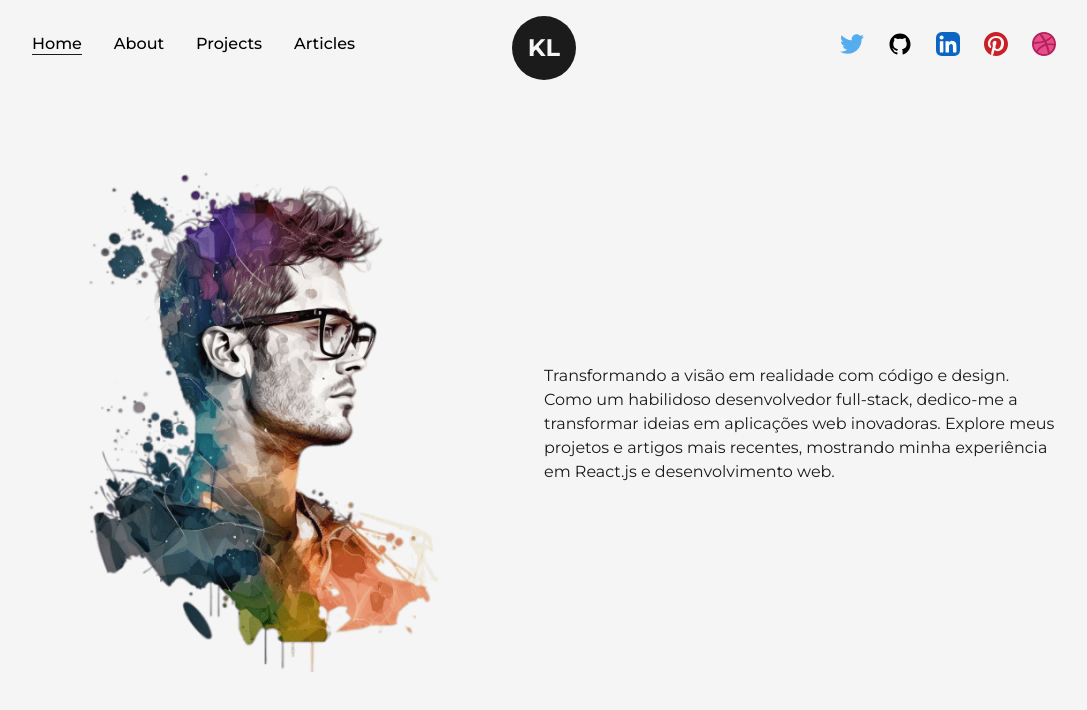
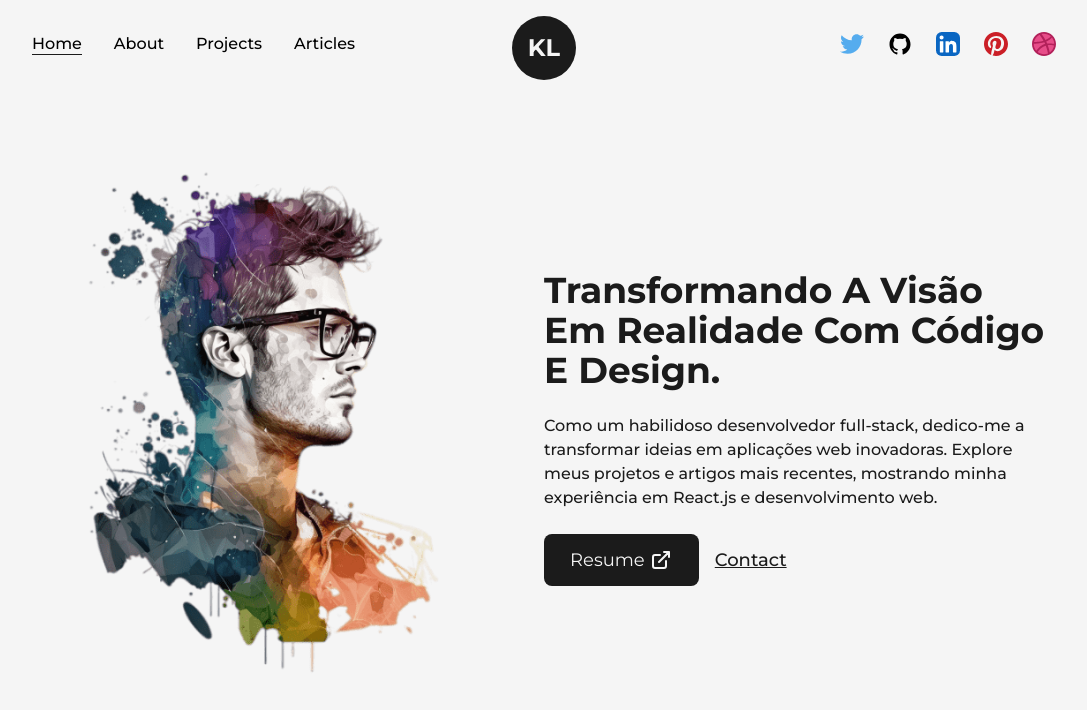
Before and after one commit to KEENNEEDYY/portifolio-CB, a Next.js app: page / in a window 1280 px wide. Shown: the top 710 px of the page, without its empty margins (96-1183 px from the left). Built offline with nearby package versions, Linux system fonts and the light colour scheme.

Commit message:
Creating Animated Text Component

```diff
--- /dev/null
+++ b/src/components/AnimatedText.js
@@ -0,0 +1,57 @@
+import React from 'react';
+import {motion} from "framer-motion";
+
+
+const quote = {
+    initial:{
+        opacity: 1,
+    },
+    animate:{
+        opacity: 1,
+        transition: {
+            delay: 0.5,
+            staggerChildren: 0.08,
+        },
+    },
+};
+
+const singleWord = {
+    initial: {
+        opacity: 0,
+        y: 50,
+    },
+    animate: {
+        opacity: 1,
+        y: 0,
+        transition: {
+            delay: 1,
+        },
+    },
+};
+
+const AnimatedText = ({text, className=""}) => {
+  return (
+    <div className='w-full mx-auto py-2 flex items-center justify-center text-center overflow-hidden'>
+      <motion.h1 className={`inline-block w-full text-dark font-bold capitalize text-8x ${className}` }
+       variants={quote}
+       initial="initial"
+       animate="animate"
+      >
+          {
+              text.split(" ").map((word, index) =>
+              <motion.span key={word + '-' + index} className="inline-block"
+               variants={singleWord}
+               initial="initial"
+               animate="animate"
+               transition={{ delay: 0.5 + index * 0.08 }}
+              >
+                  {word}&nbsp;
+              </motion.span>
+              )
+          }
+      </motion.h1>
+    </div>
+  )
+}
+
+export default AnimatedText;
--- a/src/pages/index.js
+++ b/src/pages/index.js
@@ -1,7 +1,10 @@
+import AnimatedText from '@/components/AnimatedText';
 import Layout from '@/components/Layout'
 import Head from 'next/head'
 import Image from 'next/image'
 import ProfilePic from "../../public/images/profile/developer-pic-1.png";
+import Link from 'next/link';
+import { LinkArrow } from '@/components/Icons';
 
 export default function Home() {
   return (
@@ -17,12 +20,25 @@ export default function Home() {
             <div className='w-1/2'>
               <Image src={ProfilePic} alt="KennedyLeocadio" className='w-full h-auto' />
             </div>
-            <div className='w-1/2'>
-              <h1>Transformando a visão em realidade com código e design.</h1>
-              <p>
+            <div className='w-1/2 flex flex-col items-center self-center'>
+              <AnimatedText text="Transformando a visão em realidade com código e design." className='!text-4xl !text-left'/>
+              <p className='my-4 text-base font-medium' >
                 Como um habilidoso desenvolvedor full-stack, dedico-me a transformar ideias em aplicações web inovadoras.
                 Explore meus projetos e artigos mais recentes, mostrando minha experiência em React.js e desenvolvimento web.
               </p>
+              <div className='flex items-center self-start mt-2'>
+                <Link href="/dummy.pdf" target={"_blank"} className="flex items-center bg-dark text-light p-2.5 px-6
+                  rounded-lg text-lg front-semibold hover:bg-light hover:text-dark
+                  border-2 border-solid border-transparent hover:border-dark
+                " download={true}>
+                  Resume <LinkArrow className={"w-6 ml-1"}/>
+                </Link>
+                <Link href="mailto:kennedy.costa.valenet@gmail.com" target={"_blank"}
+                  className="ml-4 text-lg font-medium capitalize text-dark underline"
+                >
+                  Contact
+                </Link>
+              </div>
             </div>
           </div>
         </Layout>
```
Also changed, not shown: package.json (+5 -5 lines), 1 other file (tests, documents, lock files or other folders).
